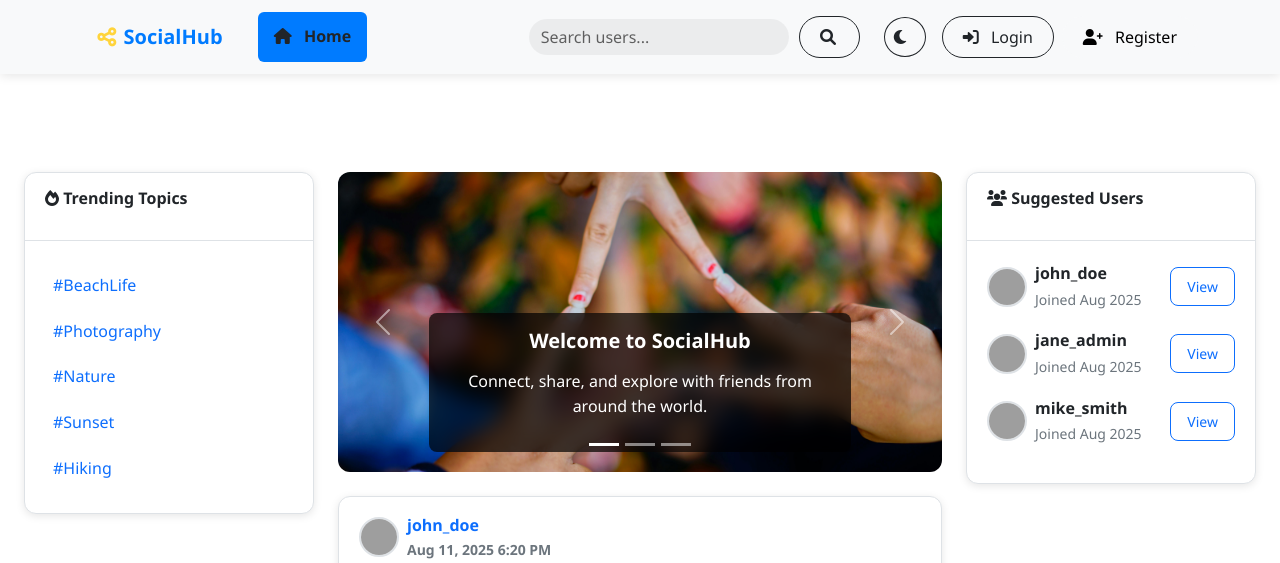
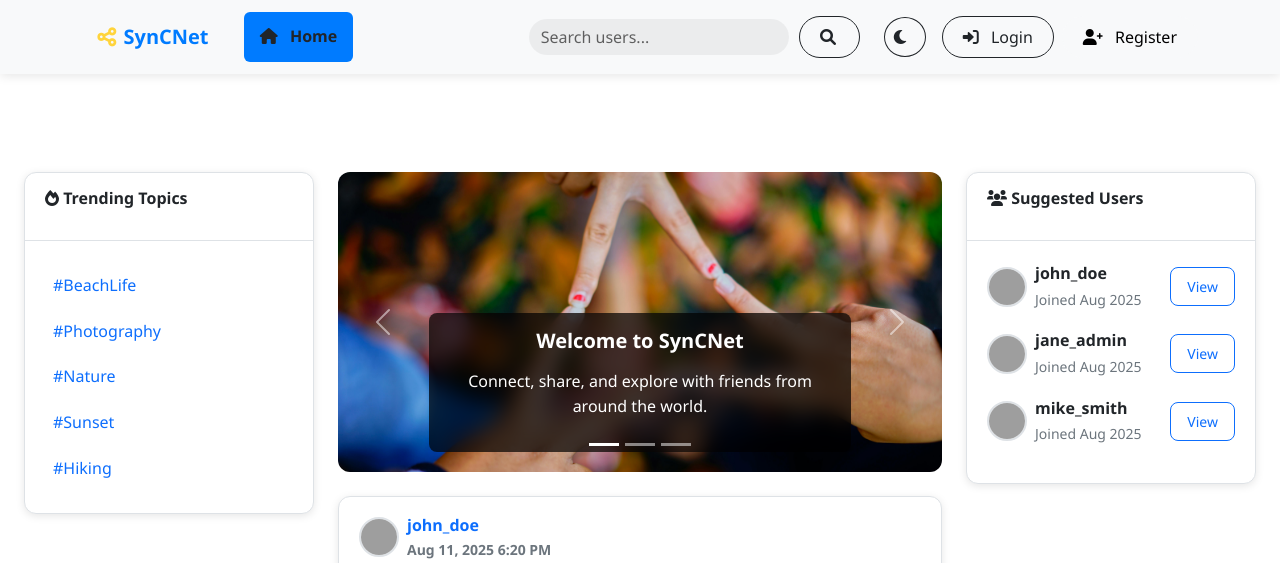
Before and after one commit to thubamamba/SocialHub-MSc-Assignment, a PHP site: page /index.php in a window 1280 px wide. Shown: the top 563 px of the page. Run offline with PHP 8.4, Linux system fonts and the light colour scheme; data comes from the database, SQL or seed files in the repository; grey boxes are pictures that could not be loaded.

Commit message:
chore: rename from SocialHub to SynCNet, add README.md

```diff
--- a/admin.php
+++ b/admin.php
@@ -26,7 +26,7 @@ $currentPage = 'admin';
 <head>
     <meta charset="UTF-8">
     <meta name="viewport" content="width=device-width, initial-scale=1.0">
-    <title>Admin Panel - SocialHub</title>
+    <title>Admin Panel - SynCNet</title>
 
     <!-- Bootstrap CSS -->
     <link href="https://cdn.jsdelivr.net/npm/bootstrap@5.3.0/dist/css/bootstrap.min.css" rel="stylesheet">
@@ -51,7 +51,7 @@ $currentPage = 'admin';
                         <h3 class="text-muted">Admin Dashboard</h3>
                         <p class="lead text-muted">
                             Welcome to the administrator control panel. This is where you can manage users,
-                            moderate content, and configure system settings for SocialHub.
+                            moderate content, and configure system settings for SynCNet.
                         </p>
                         <hr class="my-4">
                         <p class="text-muted">
--- a/includes/footer.php
+++ b/includes/footer.php
@@ -9,7 +9,7 @@ function renderCommonModals() {
         <div class="modal-dialog">
             <div class="modal-content">
                 <div class="modal-header">
-                    <h5 class="modal-title">Login to SocialHub</h5>
+                    <h5 class="modal-title">Login to SynCNet</h5>
                     <button type="button" class="btn-close" data-bs-dismiss="modal"></button>
                 </div>
                 <form method="POST">
@@ -81,7 +81,7 @@ function renderFooter($additionalJS = []) {
         <div class="container">
             <div class="row">
                 <div class="col-md-4">
-                    <h5><i class="fas fa-share-alt"></i> SocialHub</h5>
+                    <h5><i class="fas fa-share-alt"></i> SynCNet</h5>
                     <p class="text-body-secondary">Connect, share, and explore with friends from around the world.</p>
                     <div class="social-links">
                         <a href="#" class="text-body-secondary me-3"><i class="fab fa-facebook-f"></i></a>
@@ -130,7 +130,7 @@ function renderFooter($additionalJS = []) {
             <hr class="my-4">
             <div class="row align-items-center">
                 <div class="col-md-6">
-                    <p class="text-body-secondary mb-0">&copy; <?php echo date('Y'); ?> SocialHub. All rights reserved.</p>
+                    <p class="text-body-secondary mb-0">&copy; <?php echo date('Y'); ?> SynCNet. All rights reserved.</p>
                 </div>
                 <div class="col-md-6 text-md-end">
                     <div class="btn-group btn-group-sm" role="group">
@@ -165,7 +165,7 @@ function renderFooter($additionalJS = []) {
 /**
  * Quick helper function to include both header and handle session messages
  */
-function startPage($pageTitle = 'SocialHub', $currentPage = 'home', $additionalCSS = [], $additionalJS = []) {
+function startPage($pageTitle = 'SynCNet', $currentPage = 'home', $additionalCSS = [], $additionalJS = []) {
     renderHeader($pageTitle, $currentPage, $additionalCSS);
     echo '<div class="container-fluid mt-5 pt-4">';
     renderSessionMessages();
--- a/includes/header.php
+++ b/includes/header.php
@@ -6,7 +6,7 @@
  * @param array $additionalCSS - Array of additional CSS files to include
  * @param array $additionalJS - Array of additional JS files to include
  */
-function renderHeader($pageTitle = 'SocialHub - Connect with Friends', $currentPage = 'home', $additionalCSS = [], $additionalJS = []) {
+function renderHeader($pageTitle = 'SynCNet - Connect with Friends', $currentPage = 'home', $additionalCSS = [], $additionalJS = []) {
     $currentUser = getCurrentUser($GLOBALS['pdo']);
     ?>
     <!DOCTYPE html>
@@ -35,9 +35,9 @@ function renderHeader($pageTitle = 'SocialHub - Connect with Friends', $currentP
         <?php endforeach; ?>
 
         <!-- Meta tags for SEO -->
-        <meta name="description" content="SocialHub - Connect, share, and explore with friends from around the world.">
+        <meta name="description" content="SynCNet - Connect, share, and explore with friends from around the world.">
         <meta name="keywords" content="social media, connect, share, friends, community">
-        <meta name="author" content="SocialHub">
+        <meta name="author" content="SynCNet">
 
         <!-- Open Graph tags -->
         <meta property="og:title" content="<?php echo htmlspecialchars($pageTitle); ?>">
@@ -51,7 +51,7 @@ function renderHeader($pageTitle = 'SocialHub - Connect with Friends', $currentP
     <nav class="navbar navbar-expand-lg fixed-top" data-bs-theme="dark">
         <div class="container">
             <a class="navbar-brand" href="index.php">
-                <i class="fas fa-share-alt"></i> SocialHub
+                <i class="fas fa-share-alt"></i> SynCNet
             </a>
 
             <button class="navbar-toggler" type="button" data-bs-toggle="collapse" data-bs-target="#navbarNav">
--- a/index.php
+++ b/index.php
@@ -69,7 +69,7 @@ $posts = $stmt->fetchAll();
 
 $currentUser = getCurrentUser($pdo);
 
-startPage('SocialHub - Connect with Friends', 'home');
+startPage('SynCNet - Connect with Friends', 'home');
 ?>
 
 <!-- Main Content -->
@@ -141,7 +141,7 @@ startPage('SocialHub - Connect with Friends', 'home');
                     <div class="carousel-item active">
                         <img src="assets/images/connect2.jpg" class="d-block w-100" alt="Connect with Friends">
                         <div class="carousel-caption d-none d-md-block">
-                            <h5>Welcome to SocialHub</h5>
+                            <h5>Welcome to SynCNet</h5>
                             <p>Connect, share, and explore with friends from around the world.</p>
                         </div>
                     </div>
--- a/profile.php
+++ b/profile.php
@@ -28,7 +28,7 @@ if (!$profile_user) {
 $is_own_profile = isLoggedIn() && $_SESSION['user_id'] == $user_id;
 
 // Custom page title
-$pageTitle = htmlspecialchars($profile_user['username']) . '\'s Profile - SocialHub';
+$pageTitle = htmlspecialchars($profile_user['username']) . '\'s Profile - SynCNet';
 
 // Get user's posts
 $stmt = $pdo->prepare("
@@ -133,7 +133,7 @@ startPage($pageTitle, 'profile');
 
                     <div class="activity-item">
                         <i class="fas fa-user-plus text-success"></i>
-                        <span class="small">Joined SocialHub <?php echo formatDate($profile_user['created_at']); ?></span>
+                        <span class="small">Joined SynCNet <?php echo formatDate($profile_user['created_at']); ?></span>
                     </div>
                 </div>
             </div>
--- a/register.php
+++ b/register.php
@@ -106,7 +106,7 @@ if ($_SERVER['REQUEST_METHOD'] === 'POST') {
 <head>
     <meta charset="UTF-8">
     <meta name="viewport" content="width=device-width, initial-scale=1.0">
-    <title>Register - SocialHub</title>
+    <title>Register - SynCNet</title>
     <link href="https://cdn.jsdelivr.net/npm/bootstrap@5.3.0/dist/css/bootstrap.min.css" rel="stylesheet">
     <link href="https://cdnjs.cloudflare.com/ajax/libs/font-awesome/6.0.0/css/all.min.css" rel="stylesheet">
     <link href="assets/css/style.css" rel="stylesheet">    <style>
@@ -169,7 +169,7 @@ if ($_SERVER['REQUEST_METHOD'] === 'POST') {
                     <div class="text-center mb-4">
                         <a href="index.php" class="text-decoration-none">
                             <h2 class="text-blue">
-                                <i class="fas fa-share-alt text-yellow"></i> SocialHub
+                                <i class="fas fa-share-alt text-yellow"></i> SynCNet
                             </h2>
                         </a>
                         <p class="text-muted">Create your account and join the community</p>
```
Also changed, not shown: README.md (added), assets/images/AppScreenshot.png (added), assets/images/favicon.ico, assets/images/social-preview.jpg.
